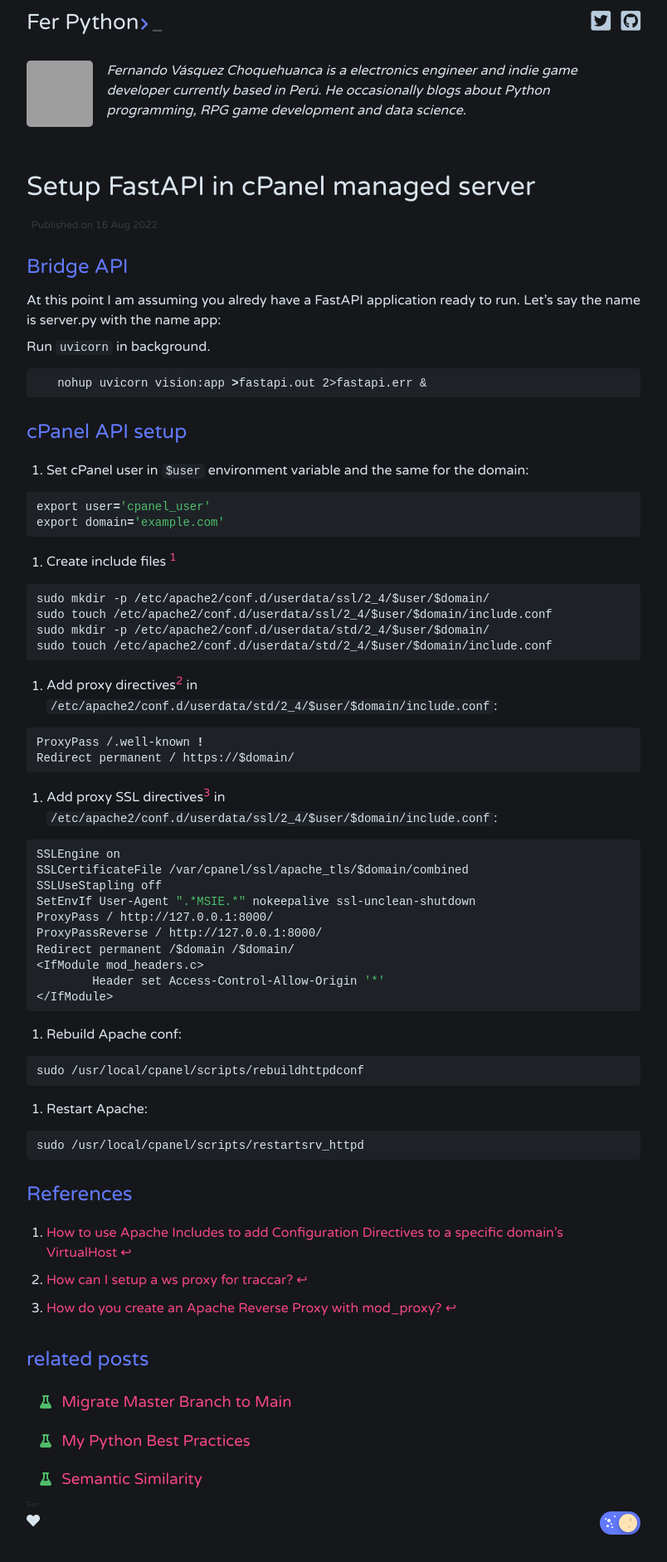
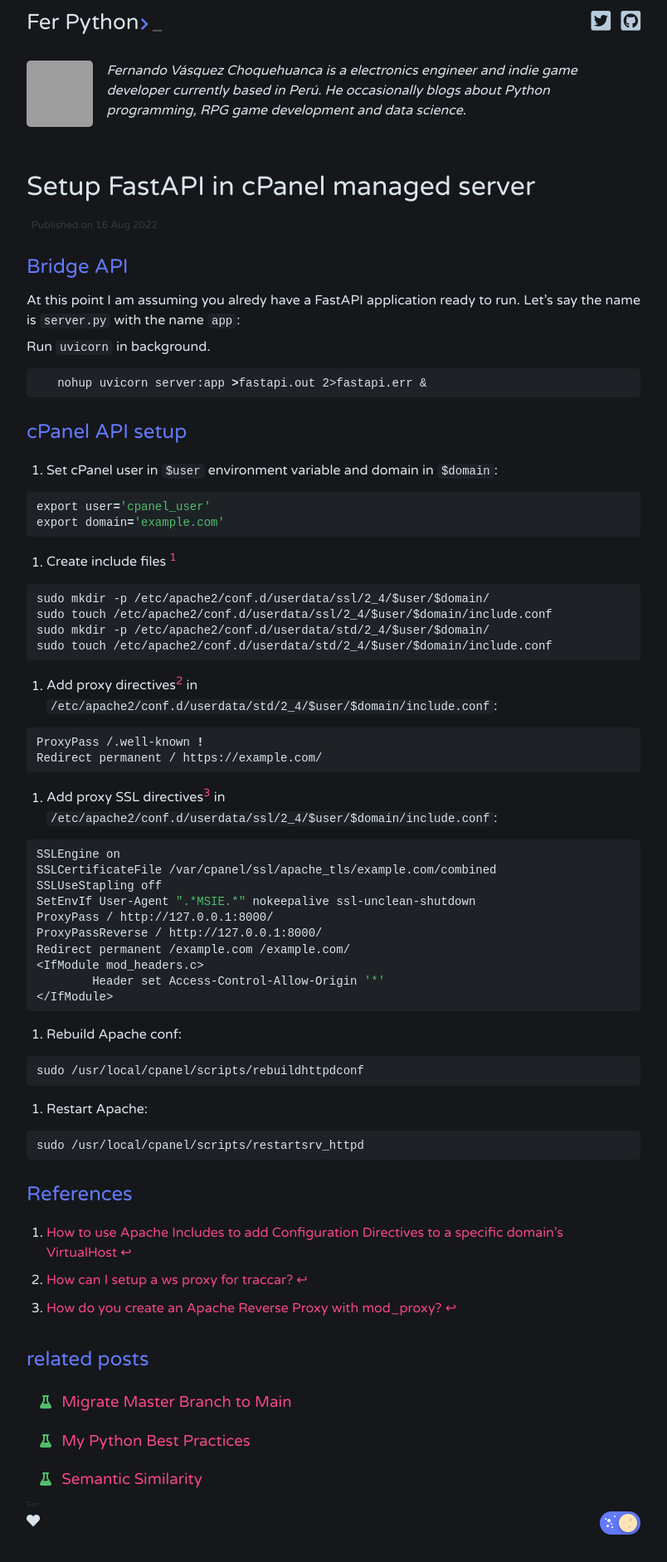
Before and after one commit to zxcfer/ferpython, a Jekyll site: the page built from _posts/python/2022-08-16-setup-fastapi-in-cpanel.md, in a window 1280 px wide. Shown: the whole page at 83% size, without its empty margins (238-1042 px from the left). Built offline with Jekyll 4.4.1, drawn with Linux system fonts in a browser that asks for light colours; nearby versions of some CDN libraries; grey boxes are pictures that could not be loaded.

Commit message:
fix domain in files

````diff
--- a/_posts/python/2022-08-16-setup-fastapi-in-cpanel.md
+++ b/_posts/python/2022-08-16-setup-fastapi-in-cpanel.md
@@ -6,17 +6,17 @@
 
 ## Bridge API
 
-At this point I am assuming you alredy have a FastAPI application ready to run. Let's say the name is server.py with the name app:
+At this point I am assuming you alredy have a FastAPI application ready to run. Let's say the name is `server.py` with the name `app`:
 
 Run `uvicorn` in background.
 
    ```bash
-   nohup uvicorn vision:app >fastapi.out 2>fastapi.err &
+   nohup uvicorn server:app >fastapi.out 2>fastapi.err &
    ```
 
 ## cPanel API setup
 
-1. Set cPanel user in `$user` environment variable and the same for the domain:
+1. Set cPanel user in `$user` environment variable and domain in `$domain`:
 
 ```bash
 export user='cpanel_user'
@@ -36,19 +36,19 @@
 
 ```bash
 ProxyPass /.well-known !
-Redirect permanent / https://$domain/
+Redirect permanent / https://example.com/
 ```
 
 1. Add proxy SSL directives[^3] in `/etc/apache2/conf.d/userdata/ssl/2_4/$user/$domain/include.conf`:
 
 ```bash
 SSLEngine on
-SSLCertificateFile /var/cpanel/ssl/apache_tls/$domain/combined
+SSLCertificateFile /var/cpanel/ssl/apache_tls/example.com/combined
 SSLUseStapling off
 SetEnvIf User-Agent ".*MSIE.*" nokeepalive ssl-unclean-shutdown
 ProxyPass / http://127.0.0.1:8000/
 ProxyPassReverse / http://127.0.0.1:8000/
-Redirect permanent /$domain /$domain/
+Redirect permanent /example.com /example.com/
 <IfModule mod_headers.c>
 	Header set Access-Control-Allow-Origin '*'
 </IfModule>
````
